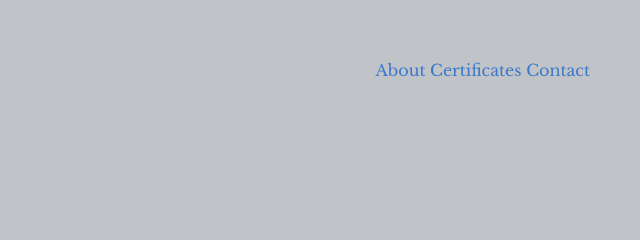
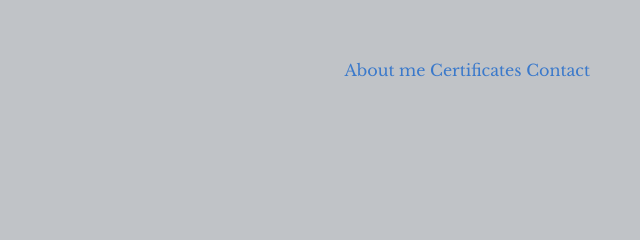
Before and after one commit to Ramiie/ramiie.github.io, a plain HTML site: page index.html in a window 1280 px wide. Shown: the top 240 px of the page, 640-1280 px from the left. Drawn offline with nearby package versions, Linux system fonts and the light colour scheme.

Commit message:
Update index.html

```diff
--- a/index.html
+++ b/index.html
@@ -14,7 +14,7 @@
       <h1>PORTFOLIO</h1>
       <nav>
         <ul>
-          <li><a href='#About me'>About</a></li>
+          <li><a href='#About me'>About me</a></li>
           <li><a href='#Expertise'>Certificates</a></li>
           <li><a href='#Footer'>Contact</a></li>
         </ul>
```
